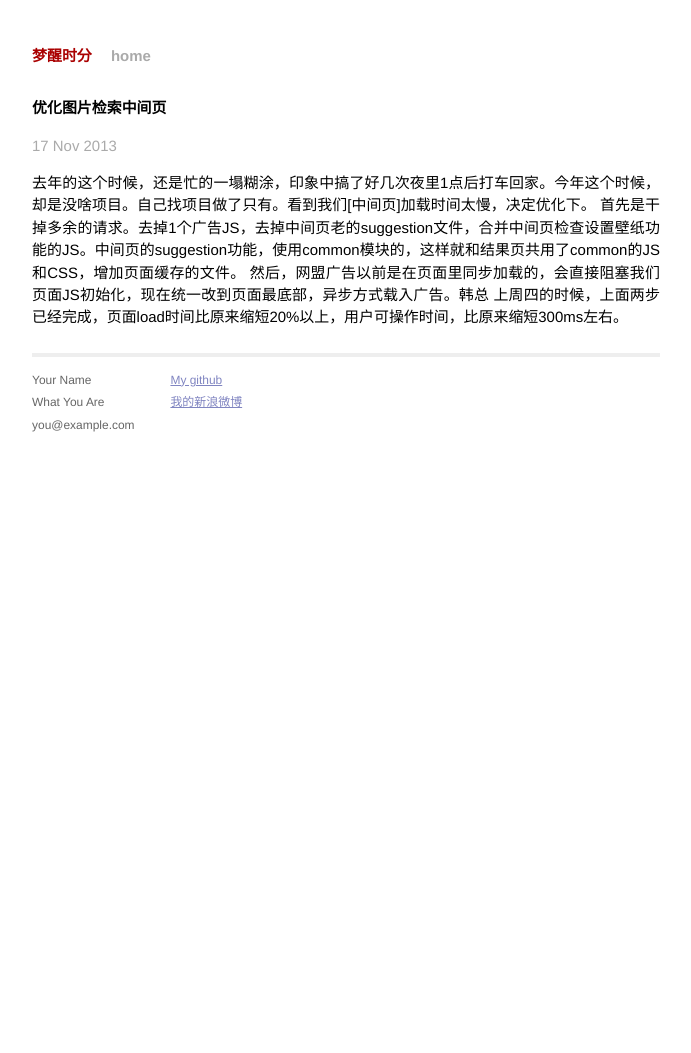
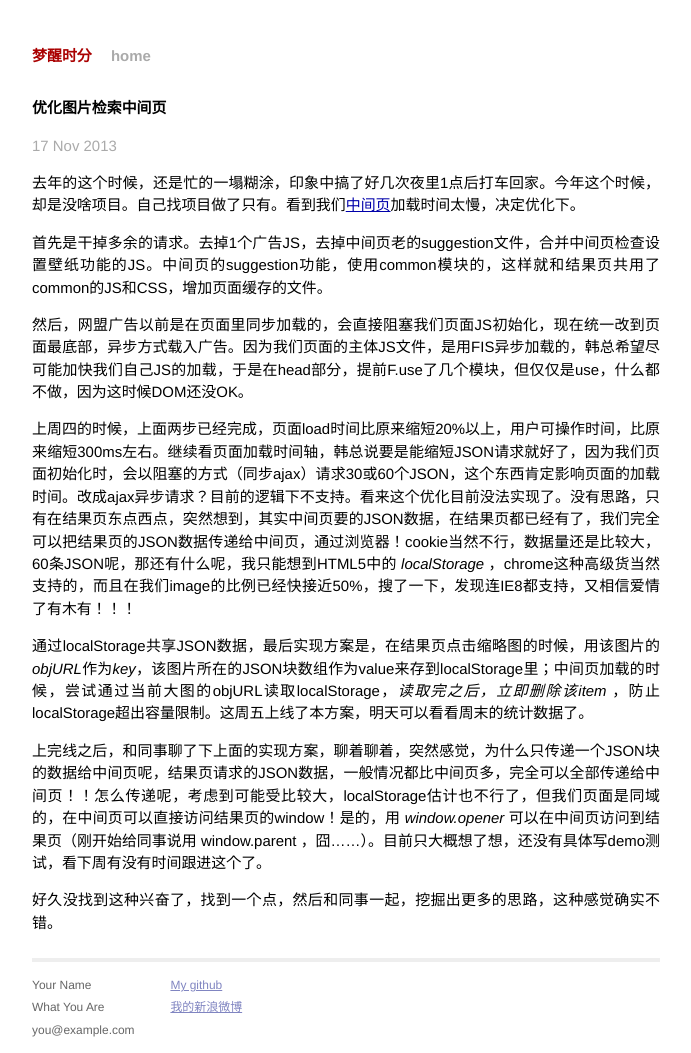
Before and after one commit to sophister/sophister.github.com, a Jekyll site: the page built from _posts/2013-11-17-bd-speedup-imagedetail.markdown, in a window 1280 px wide. Shown: the whole page, without its empty margins (294-985 px from the left). Built offline with Jekyll 4.4.1, drawn with Linux system fonts in a browser that asks for light colours; Markdown is read by kramdown in place of the engine named in the settings; before the commit the page ends 945 px from its top, so only the background shows below that.

Commit message:
alter baidu image searchdetail speedup blog

```diff
--- a/_posts/2013-11-17-bd-speedup-imagedetail.markdown
+++ b/_posts/2013-11-17-bd-speedup-imagedetail.markdown
@@ -2,10 +2,22 @@
 layout: post
 title: "优化图片检索中间页"
 date: 2013-11-17 16:52:10
-categories: 百度图片 javascript
+categories: baidu-image javascript
 ---
 
-去年的这个时候，还是忙的一塌糊涂，印象中搞了好几次夜里1点后打车回家。今年这个时候，却是没啥项目。自己找项目做了只有。看到我们[中间页]加载时间太慢，决定优化下。
+去年的这个时候，还是忙的一塌糊涂，印象中搞了好几次夜里1点后打车回家。今年这个时候，却是没啥项目。自己找项目做了只有。看到我们[中间页][detail-demo]加载时间太慢，决定优化下。
+
 首先是干掉多余的请求。去掉1个广告JS，去掉中间页老的suggestion文件，合并中间页检查设置壁纸功能的JS。中间页的suggestion功能，使用common模块的，这样就和结果页共用了common的JS和CSS，增加页面缓存的文件。
-然后，网盟广告以前是在页面里同步加载的，会直接阻塞我们页面JS初始化，现在统一改到页面最底部，异步方式载入广告。韩总
-上周四的时候，上面两步已经完成，页面load时间比原来缩短20%以上，用户可操作时间，比原来缩短300ms左右。
+
+然后，网盟广告以前是在页面里同步加载的，会直接阻塞我们页面JS初始化，现在统一改到页面最底部，异步方式载入广告。因为我们页面的主体JS文件，是用FIS异步加载的，韩总希望尽可能加快我们自己JS的加载，于是在head部分，提前F.use了几个模块，但仅仅是use，什么都不做，因为这时候DOM还没OK。
+
+上周四的时候，上面两步已经完成，页面load时间比原来缩短20%以上，用户可操作时间，比原来缩短300ms左右。继续看页面加载时间轴，韩总说要是能缩短JSON请求就好了，因为我们页面初始化时，会以阻塞的方式（同步ajax）请求30或60个JSON，这个东西肯定影响页面的加载时间。改成ajax异步请求？目前的逻辑下不支持。看来这个优化目前没法实现了。没有思路，只有在结果页东点西点，突然想到，其实中间页要的JSON数据，在结果页都已经有了，我们完全可以把结果页的JSON数据传递给中间页，通过浏览器！cookie当然不行，数据量还是比较大，60条JSON呢，那还有什么呢，我只能想到HTML5中的 *localStorage* ，chrome这种高级货当然支持的，而且在我们image的比例已经快接近50%，搜了一下，发现连IE8都支持，又相信爱情了有木有！！！
+
+通过localStorage共享JSON数据，最后实现方案是，在结果页点击缩略图的时候，用该图片的*objURL*作为*key*，该图片所在的JSON块数组作为value来存到localStorage里；中间页加载的时候，尝试通过当前大图的objURL读取localStorage，*读取完之后，立即删除该item*  ，防止localStorage超出容量限制。这周五上线了本方案，明天可以看看周末的统计数据了。
+
+上完线之后，和同事聊了下上面的实现方案，聊着聊着，突然感觉，为什么只传递一个JSON块的数据给中间页呢，结果页请求的JSON数据，一般情况都比中间页多，完全可以全部传递给中间页！！怎么传递呢，考虑到可能受比较大，localStorage估计也不行了，但我们页面是同域的，在中间页可以直接访问结果页的window！是的，用 *window.opener* 可以在中间页访问到结果页（刚开始给同事说用 window.parent ，囧……）。目前只大概想了想，还没有具体写demo测试，看下周有没有时间跟进这个了。
+
+好久没找到这种兴奋了，找到一个点，然后和同事一起，挖掘出更多的思路，这种感觉确实不错。
+
+
+[detail-demo]: http://image.baidu.com/i?ct=503316480&z=&tn=baiduimagedetail&ipn=d&word=qq&step_word=&ie=utf-8&in=24780&cl=2&lm=-1&st=-1&pn=5&rn=1&di=263334214500&ln=1996&fr=&&fmq=1384683133332_R&ic=0&s=&se=&sme=0&tab=&width=&height=&face=&is=&istype=2&ist=&jit=&objurl=http%3A%2F%2Fwww.01hn.com%2Fpic.asp%3Furl%3Dhttp%3A%2F%2Fwww.2008r.cn%2FUploadFiles%2F2012102214328304.jpg
```
